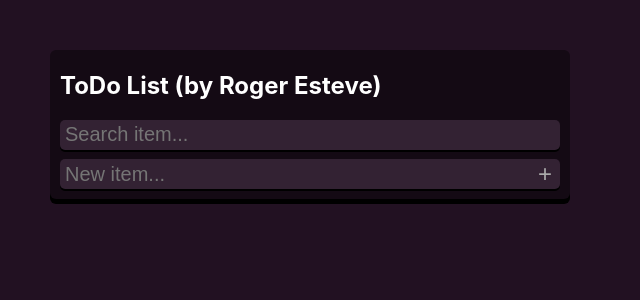
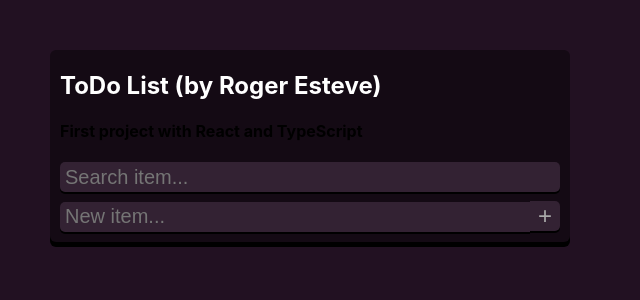
Before and after one commit to estevE11/react-todolist, a React (Create React App) app: page / in a window 1280 px wide. Shown: the top 300 px of the page, without its empty margins (0-640 px from the left). Built offline with nearby package versions, Linux system fonts and the light colour scheme.

Commit message:
feat: title: More info

```diff
--- a/src/components/todolist/ToDoList.tsx
+++ b/src/components/todolist/ToDoList.tsx
@@ -84,6 +84,7 @@ export class ToDoList extends React.Component<{}, State> {
         return(
             <div className="todolist">
                 <h2>ToDo List (by Roger Esteve)</h2>
+                <h4>First project with React and TypeScript</h4>
                 <form>
                     <input className="ipt searchIpt" placeholder="Search item..." type="text" value={this.state.searchVal} onChange={async e =>this.searchValUpdate(e.target.value)}/>
                 </form>
```
